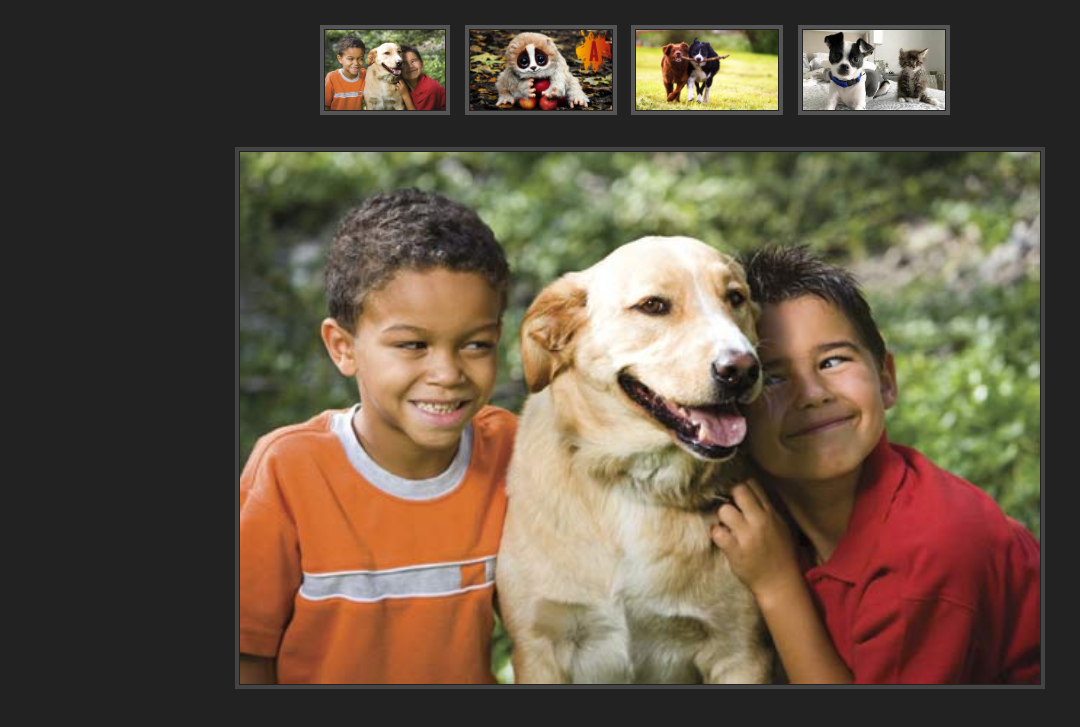
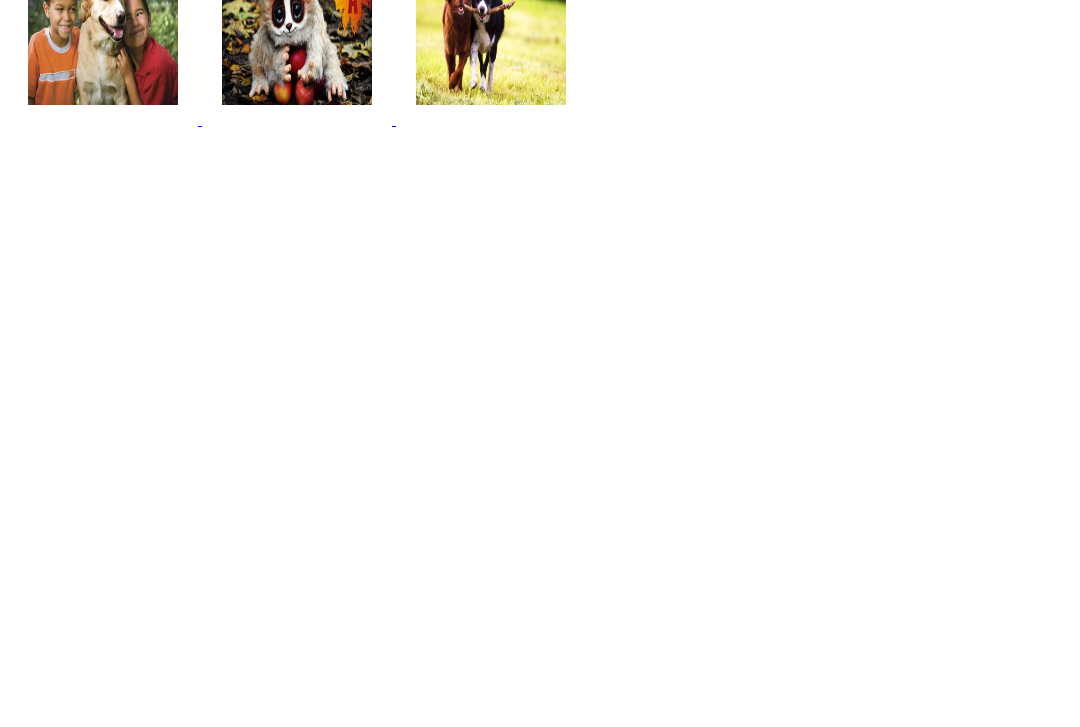
Before and after one commit to Rickypal131/wps-assaignment-1, a plain HTML site: page index.html in a window 1280 px wide. Shown: the part 73-800 px from the top of the page, without its empty margins (0-1080 px from the left). Drawn offline with Linux system fonts and the light colour scheme.

Commit message:
Update index.html

```diff
--- a/index.html
+++ b/index.html
@@ -1,47 +1,32 @@
 <!DOCTYPE html>
 <html>
    <head>
-        <meta charset="utf-8"/>
-        <meta name="viewport" content="width-device-width,initial-scale-1">
-    <title>my web page</title>
+      <title>Assignment1</title>
+      <script>
+            if(document.images) {
+               var image1 = new Image(); // Preload an image
+               image1.src = "pet1.jpg";
+               var image2 = new Image(); // Preload second image
+               image2.src = "pet2.jpg";
+               var image3 = new Image(); // Preload second image
+               image3.src = "pet3.jpg";
+            }
+      </script>
       <style>
-        body{
-            background: #222;
-            margin-top: 20px;
-            font-family: arial;
-            color: white;
-        }
-        .photos img{
-            height: 80px;
-            border: 4px solid #555;
-            padding: 1px;
-            margin: 0 10px 10px 0;
-        }
-        .photos img:hover{
-            border: 4px solid #00ccff;
-        }
-        .preview img{
-            border: 4px solid #444;
-            padding: 1px;
-            width: 800px;
+         img{
+         width:150px;
+         height:150px;
+         padding:20px 20px 20px 20px;
          }
    </style>
    </head>
    <body>
-        <div id="container" align="center">
-            <h1>My Web Page Gallery</h1>
-            <br>
-            <div class="photos">
-                <img onmouseover="preview.src=img1.src" name="img1"src="pet1.jpg" >
-                <img onmouseover="preview.src=img2.src" name="img2"src="pet2.jpg" >
-                <img onmouseover="preview.src=img3.src" name="img3"src="pet3.jpg" >
-                <img onmouseover="preview.src=img4.src" name="img4"src="pet4.jpg" >
-
-            </div>
-            <br>
-            <div class="preview" align="center">
-                <img name="preview" src="pet1.jpg" >
-            </div>
-        </div>
+      <a href = "#" onMouseOver = "document.myImage1.src = image2.src;" onMouseOut = "document.myImage1.src = image1.src;">
+         <img name = "myImage1" src = "pet1.jpg" />
+      <a href = "#" onMouseOver = "document.myImage2.src = image3.src;" onMouseOut = "document.myImage2.src = image2.src;">
+         <img name = "myImage2" src = "pet2.jpg" />
+      <a href = "#" onMouseOver = "document.myImage3.src = image1.src;" onMouseOut = "document.myImage3.src = image3.src;">
+         <img name = "myImage3" src = "pet3.jpg" />
+      </a>
    </body>
 </html>
```
Lines whose indentation alone changed are shown as unchanged.
